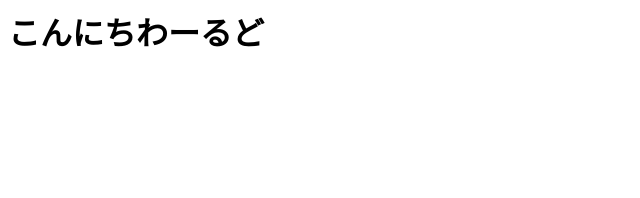
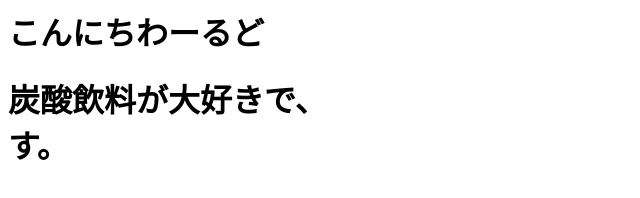
Before and after one commit to kisoninja/kisoninja.github.io, a plain HTML site: page index.html in a window 1280 px wide. Shown: the whole page, without its empty margins (0-640 px from the left). Drawn offline with Linux system fonts and the light colour scheme.

Commit message:
へんしう

```diff
--- a/index.html
+++ b/index.html
@@ -1 +1,3 @@
 <h1> こんにちわーるど<h1>
+炭酸飲料が大好きで、<br>
+す。
```
